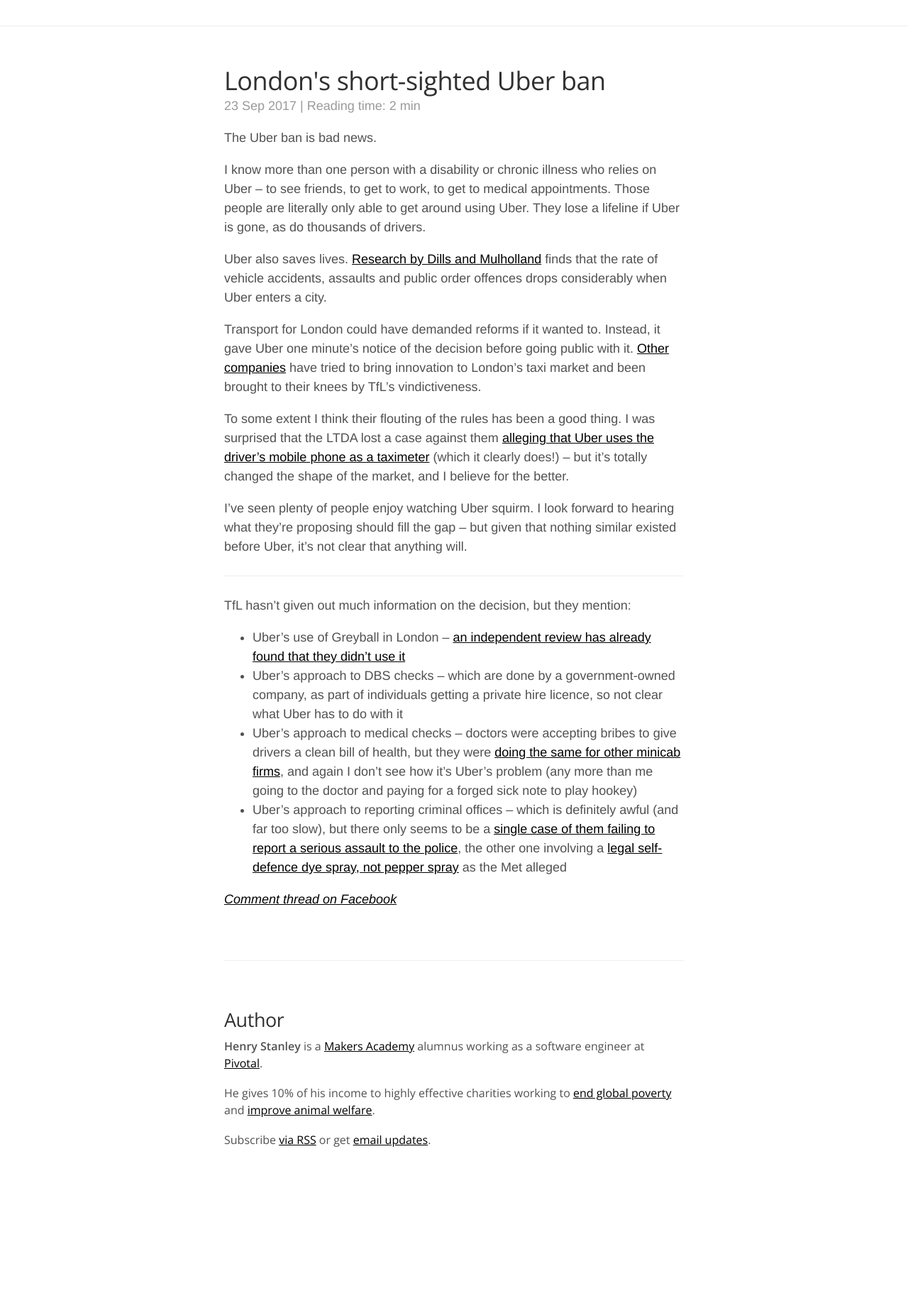
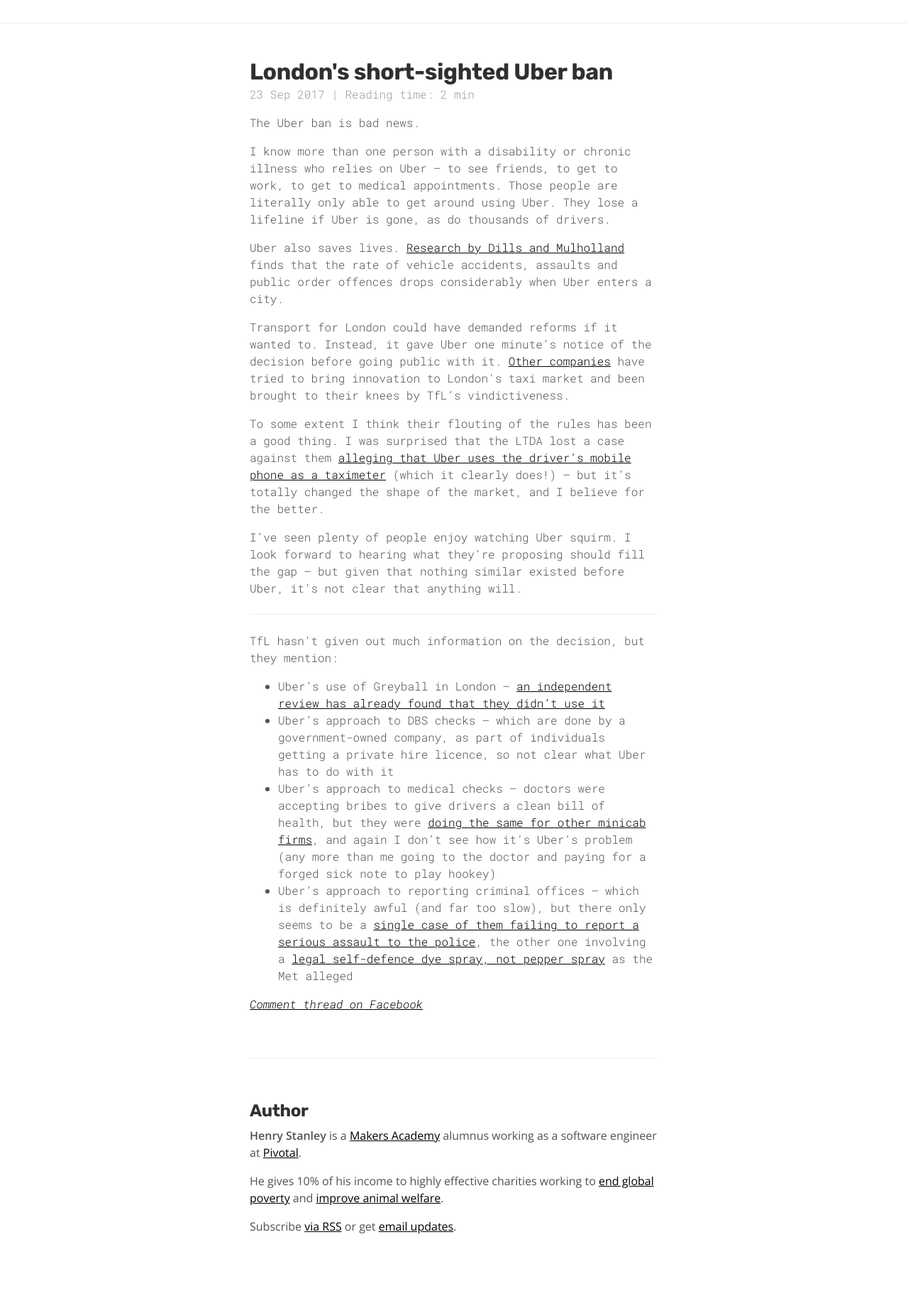
Before and after one commit to henryaj/blog-old, a Jekyll site: the page built from _posts/2017-09-23-londons-short-sighted-uber-ban.md, in a window 1280 px wide. Shown: the whole page at 71% size. Built offline with Jekyll 4.4.1, drawn with Linux system fonts in a browser that asks for light colours; some web fonts are replaced; our own code applies the rules of GitHub Pages for plain Markdown files; before the commit the page ends 1726 px from its top, so only the background shows below that.

Commit message:
Update fonts, change file extention of uber post

```diff
--- a/_includes/head.html
+++ b/_includes/head.html
@@ -19,7 +19,7 @@
   <link rel="stylesheet" href="{{ site.baseurl }}/public/css/syntax.css">
   <link rel="stylesheet" href="{{ site.baseurl }}/public/css/lanyon.css">
   <link rel="stylesheet" href="{{ site.baseurl }}/public/css/custom.css">
-  <link rel="stylesheet" href="https://fonts.googleapis.com/css?family=Open+Sans:400,600|Inconsolata|Merriweather:300,300i,700">
+  <link rel="stylesheet" href="https://fonts.googleapis.com/css?family=Open+Sans:400,600|Inconsolata|Roboto+Mono:300,300i,700|Rubik:700,700i">
 
   <!-- Icons -->
   <link rel="apple-touch-icon-precomposed" sizes="144x144" href="{{ site.baseurl }}/public/apple-touch-icon-precomposed.png">
--- a/public/css/custom.css
+++ b/public/css/custom.css
@@ -9,9 +9,10 @@
 }
 
 html {
-  font-family: "iosevka", Helvetica, Arial, sans-serif;
-  font-weight: extralight;
-  font-size: 18px;
+  font-family: "Roboto Mono", Helvetica, Arial, sans-serif;
+  font-weight: 300;
+  font-size: 1em;
+  line-height: 1.5em;
 }
 
 .author {
@@ -25,8 +26,8 @@
 }
 
 h1, h2, h3, h4, h5, h6 {
-  font-family: "Open Sans", Helvetica, Arial, sans-serif;
-  font-weight: 300;
+  font-family: "Rubik", Helvetica, Arial, sans-serif;
+  font-weight: 700;
   color: #313131;
   letter-spacing: -.025rem;
 }
@@ -43,7 +44,7 @@
   margin-left: 15px;
 }
 
-@font-face {
+/*@font-face {
   font-family: "iosevka";
   font-weight: extralight;
   src: url("https://be5invis.github.io/Iosevka/assets/iosevka-extralight.woff2");
@@ -59,4 +60,4 @@
   font-family: "iosevka";
   font-weight: bold;
   src: url("https://be5invis.github.io/Iosevka/assets/iosevka-medium.woff2");
-}
+}*/
```
Also changed, not shown: _posts/2017-09-23-londons-short-sighted-uber-ban.md (renamed from _posts/2017-09-23-londons-short-sighted-uber-ban.markdown).
